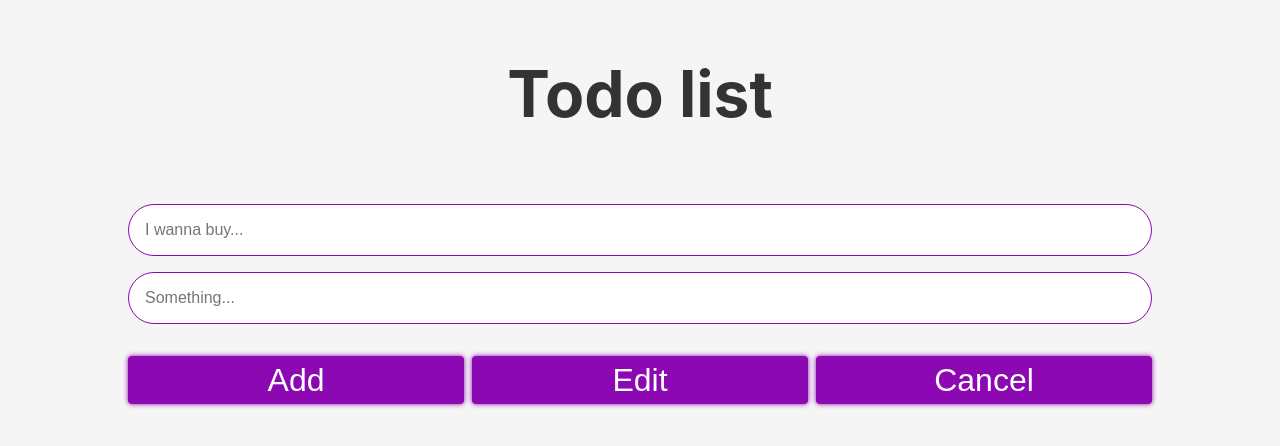
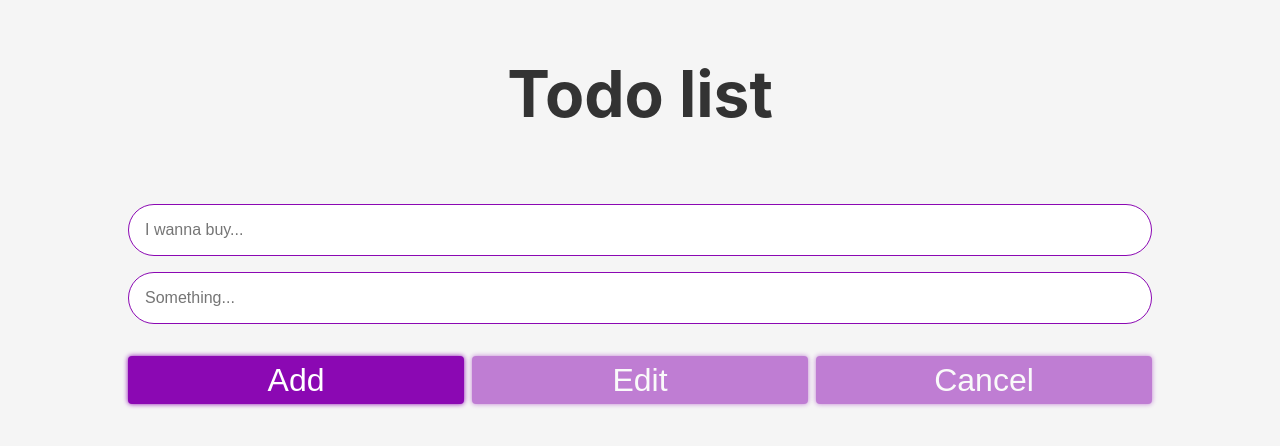
Before and after one commit to Honchar007/todo-react-redux-typescript, a React (Create React App) app: page / in a window 1280 px wide. Shown: the top 446 px of the page. Built offline with nearby package versions, Linux system fonts and the light colour scheme.

Commit message:
visuality about edit mode

```diff
--- a/src/app/components/FunctionalBar/FunctionalBar.tsx
+++ b/src/app/components/FunctionalBar/FunctionalBar.tsx
@@ -4,7 +4,7 @@ import { useSelector } from 'react-redux';
 
 // store
 import { useAppDispatch } from '../../store/hooks';
-import { addTodo, fetchTodos, selectLoading, selectTodos } from '../../store/todoSlicer';
+import { addTodo, fetchTodos, selectEditMode, selectLoading, selectTodos } from '../../store/todoSlicer';
 
 // components
 import StyledButton from '../StyledButton/StyledButton';
@@ -17,6 +17,7 @@ function FunctionalBar () {
   const dispatch = useAppDispatch();
   const loading = useSelector(selectLoading);
   const todos = useSelector(selectTodos);
+  const isEditMode = useSelector(selectEditMode);
 
   const [todo, setTodo] = useState('');
   const [desc, setDesc] = useState('');
@@ -65,10 +66,12 @@ function FunctionalBar () {
         <StyledButton
           onClick={add}
           name='Edit'
+          disabled={!isEditMode}
         />
         <StyledButton
           onClick={add}
           name='Cancel'
+          disabled={!isEditMode}
         />
       </div>
       {todos && todos.map((el) =>
--- a/src/app/components/StyledButton/StyledButton.tsx
+++ b/src/app/components/StyledButton/StyledButton.tsx
@@ -8,11 +8,18 @@ type Props = {
   onClick: React.MouseEventHandler<HTMLButtonElement>
   name: String,
   style?: React.CSSProperties,
+  disabled?: boolean,
 };
 
-function StyledButton ({ onClick, name, style } : Props) {
+function StyledButton ({ onClick, name, style, disabled } : Props) {
+  console.log(name + ' ' +disabled);
   return (
-    <button className='btn' onClick={onClick} style={style}>
+    <button
+      className='btn'
+      onClick={onClick}
+      style={{ ...style, opacity: disabled ? 0.5 : 1 }}
+      disabled={disabled}
+    >
       {name}
     </button>
    );
--- a/src/app/store/todoSlicer.ts
+++ b/src/app/store/todoSlicer.ts
@@ -45,6 +45,7 @@ const todoSlicer = createSlice({
     editModeOn(state, action: PayloadAction<toDo>) {
       state.edit.editMode = true;
       state.edit.curr = action.payload;
+      console.log(action.payload)
     }
   },
   extraReducers: builder => {
@@ -88,6 +89,8 @@ const todoSlicer = createSlice({
 
 export const selectTodos = (state: MainState) => state.todos;
 export const selectLoading = (state: MainState) => state.loading;
+export const selectEditMode = (state: MainState) => state.edit.editMode;
+
 export const { editModeOn } = todoSlicer.actions;
 
 export default todoSlicer.reducer;
```
